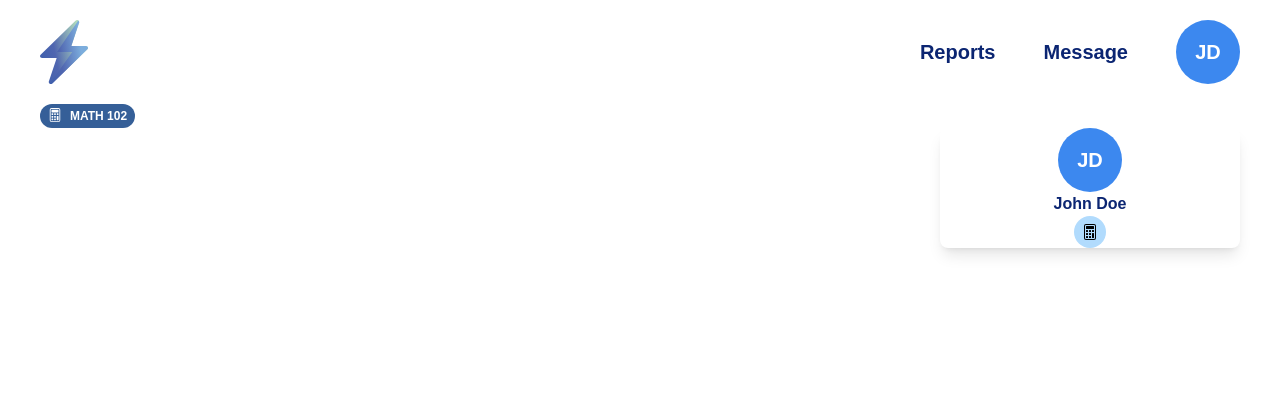
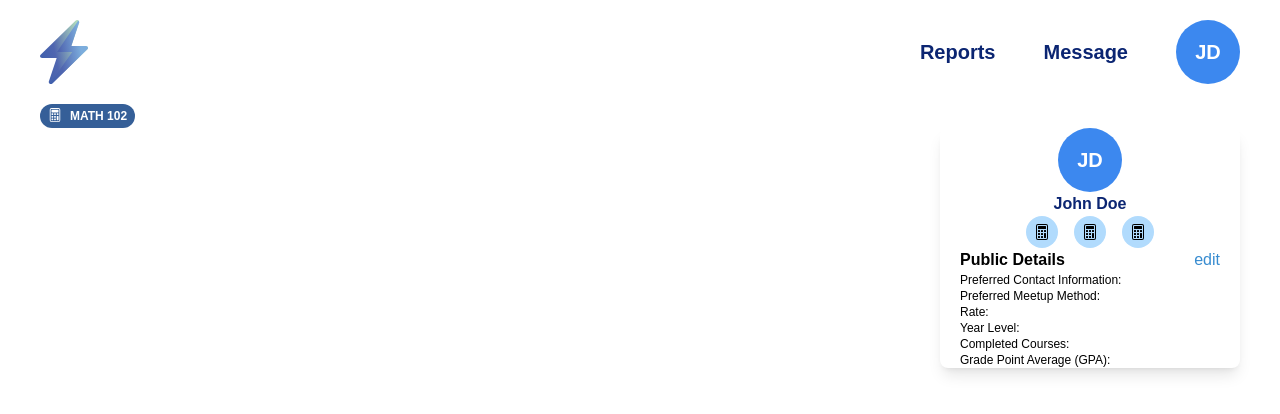
Before and after one commit to JoeDaBu/Flash, a React (Create React App) app: page / in a window 1280 px wide. Shown: the top 414 px of the page. Built offline with nearby package versions, Linux system fonts and the light colour scheme.

Commit message:
bug fix with subject creation

```diff
--- a/src/components/Badge.js
+++ b/src/components/Badge.js
@@ -1,7 +1,8 @@
 import React from 'react';
-import { subjectBadges, renderSubjectIcon } from '../utils';
+import { renderSubjectIcon } from '../utils';
 
 export const Badge = (subject) => {
+  console.log(subject);
   return (
     <div className="rounded-full bg-primary-200 w-min p-2">
       {renderSubjectIcon(subject)}
--- a/src/components/Quicklook.js
+++ b/src/components/Quicklook.js
@@ -3,11 +3,36 @@ import { Badge } from './Badge';
 import { ProfileIcon } from './ProfileIcon';
 
 export const Quicklook = () => {
+  const renderBadges = () => {
+    return <Badge subject="MATH" />;
+  };
+
   return (
     <div className="flex flex-col justify-center items-center bg-white shadow-lg ml-auto mr-0 rounded-lg w-1/4 h-max">
       <ProfileIcon />
       <p className="font-bold text-primary-900">John Doe</p>
-      <Badge subject="MATH" />
+      <div className="flex gap-4">
+        {renderBadges()}
+        {renderBadges()}
+        {renderBadges()}
+      </div>
+      <div className="w-full px-5">
+        <div className="publicDetails">
+          <div className="flex justify-between items-center">
+            <p className="font-extrabold">Public Details</p>
+            <p className="text-info-600">edit</p>
+          </div>
+          <div className="text-xs">
+            <p>Preferred Contact Information:</p>
+            <p>Preferred Meetup Method:</p>
+            <p>Rate:</p>
+            <p>Year Level:</p>
+            <p>Completed Courses:</p>
+            <p>Grade Point Average (GPA):</p>
+          </div>
+        </div>
+        <div className="upcomingSessions"></div>
+      </div>
     </div>
   );
 };
--- a/src/utils.js
+++ b/src/utils.js
@@ -11,7 +11,12 @@ export const subjectBadges = {
 };
 
 export const renderSubjectIcon = (subject) => {
-  if (subjectBadges[subject]) throw new Error('No subject found!');
+  let subjectOut;
+  if (typeof subject === 'object') {
+    subjectOut = subjectBadges[Object.values(subject)[0]];
+  } else if (typeof subject === 'string') {
+    subjectOut = subjectBadges[subject];
+  }
 
-  return subjectBadges[Object.values(subject)[0]];
+  return subjectOut;
 };
```
